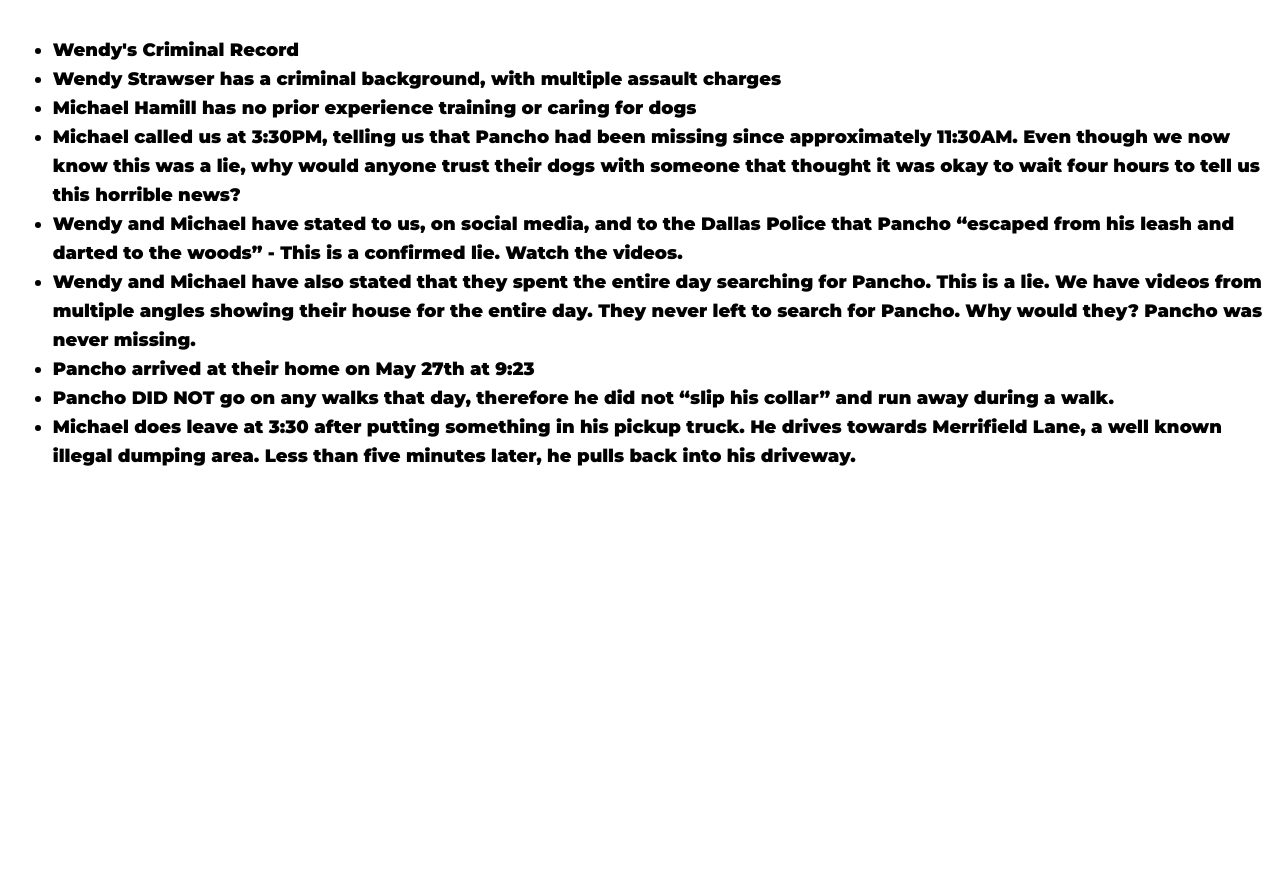
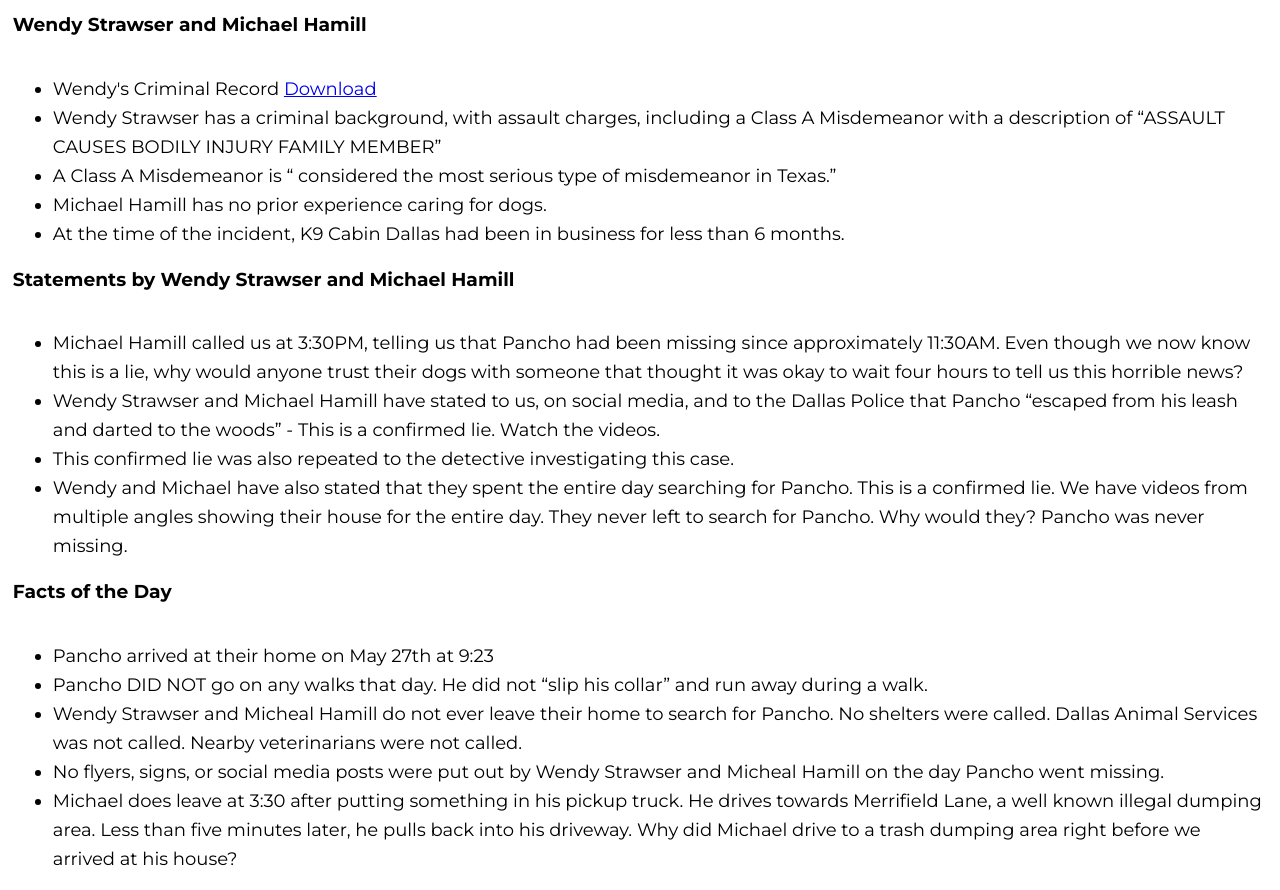
Before and after one commit to SelfTaughtCoder78704/pancho, a plain HTML site: page index.html in a window 1280 px wide. Shown: the part 9443-10333 px from the top of the page. Before the commit the page ends 9939 px from the top, so only its background shows below. Drawn offline with Linux system fonts and the light colour scheme.

Commit message:
fixes continued

```diff
--- a/index.html
+++ b/index.html
@@ -312,47 +312,21 @@
         <div class="blockTop" >
             <h2>Gallery</h2>
         </div>
-        <!-- <div class="imgGrid">
-            <img data-text="Michael end of walk - This image shows Michael Hamill near the end of
-            his walk. He has the same four dogs." src="/images/evidence-1.png" alt="Evidence photo 1">
-            <img data-text="Wendy returning - This image shows Wendy Strawser near the end of
-            her walk with five dogs. You can clearly see that Pancho is not on this
-            walk." src="/images/evidence-2.png" alt="Evidence photo 2">
-            <img data-text="Michael’s walk route - This image shows the path that Michael Hamill
-            took on his walk. Note the place where Michael says Pancho “got off the
-            leash” and notice that, if this were true, Michael continued on his walk
-            with no urgency. Michael told us that once Pancho ran away, Michael
-            immediately returned home to drop off the dogs and look for Pancho. The
-            video and walk path show that this is a complete lie." src="/images/michaelRoute.png" alt="Evidence photo 3">
-            <img data-text="Wendy’s walk route - This image shows the path that Wendy Strawser
-            took on her walk." src="/images/wendyRoute.png" alt="Evidence photo 4">
-            <img data-text="" src="/images/evidence-4.png" alt="Evidence photo 5">
-            <img data-text="Michael starts walk - This image shows Michael Hamill walking four dogs
-            on May 27th. These four dogs are Tally (a female black lab, looks like
-            Pancho but is larger and has a pink collar), a large brown poodle, an all
-            white dog, and a black and white pit bull. Pancho is not on this walk." src="/images/evidence-5.png" alt="Evidence photo 6">
-            <img data-text="Wendy starts walk - This is Wendy Straswer walking five dogs on May
-            27th. It is clear that Pancho, an all black dog, is not on this walk." src="/images/ev.png" alt="Evidence photo 7">
-            <img data-text="Wendy returning - This image shows Wendy Strawser near the end of
-            her walk with five dogs. You can clearly see that Pancho is not on this
-            walk." src="/images/ev6.png" alt="Evidence photo 8">
-        </div> -->
-
         <div class="imgGrid">
             <img data-text="Michael starts walk - This image shows Michael Hamill walking four dogs
             on May 27th. These four dogs are Tally (a female black lab, looks like
             Pancho but is larger and has a pink collar), a large brown poodle, an all
-            white dog, and a black and white pit bull. Pancho is not on this walk." src="/images/newImages/evidence-13.png" alt="Evidence photo 6">
+            white dog, and a black and white pit bull. Pancho is not on this walk." src="/images/newImages/evidence-52.png" alt="Evidence photo 6">
 
             <img data-text="Michael end of walk - This image shows Michael Hamill near the end of
-            his walk. He has the same four dogs." src="/images/newImages/evidence-52.png" alt="Evidence photo 1">
+            his walk. He has the same four dogs." src="/images/newImages/evidence-13.png" alt="Evidence photo 1">
 
             <img data-text="Wendy starts walk - This is Wendy Straswer walking five dogs on May
-            27th. It is clear that Pancho, an all black dog, is not on this walk." src="/images/newImages/ev62.png" alt="Evidence photo 7">
+            27th. It is clear that Pancho, an all black dog, is not on this walk." src="/images/newImages/ev7.png" alt="Evidence photo 7">
 
             <img data-text="Wendy returning - This image shows Wendy Strawser near the end of
             her walk with five dogs. You can clearly see that Pancho is not on this
-            walk." src="/images/newImages/ev7.png" alt="Evidence photo 8">
+            walk." src="/images/newImages/ev62.png" alt="Evidence photo 8">
 
             <img data-text="Michael’s walk route - This image shows the path that Michael Hamill
             took on his walk. Note the place where Michael says Pancho “got off the
@@ -384,24 +358,47 @@
             <h2>Facts</h2>
         </div>
         <div class="factsBody">
+            <h3>Wendy Strawser and Michael Hamill</h3>
             <ul>
-                <li>Wendy's Criminal Record</li>
-                <li>Wendy Strawser has a criminal background, with multiple assault charges</li>
-                <li>Michael Hamill has no prior experience training or caring for dogs</li>
-                <li>Michael called us at 3:30PM, telling us that Pancho had been missing since approximately 11:30AM.
-                    Even though we now know this was a lie, why would anyone trust their dogs with someone that thought
-                    it was okay to wait four hours to tell us this horrible news?</li>
-                <li>Wendy and Michael have stated to us, on social media, and to the Dallas Police that Pancho “escaped
-                    from his leash and darted to the woods” - This is a confirmed lie. Watch the videos.</li>
-                <li>Wendy and Michael have also stated that they spent the entire day searching for Pancho. This is a
-                    lie. We have videos from multiple angles showing their house for the entire day. They never left to
-                    search for Pancho. Why would they? Pancho was never missing.</li>
+                <li>Wendy's Criminal Record <a href="/criminal_background.pdf">Download</a></li>
+                <li>Wendy Strawser has a criminal background, with assault charges, including a Class
+                    A Misdemeanor with a description of “ASSAULT CAUSES BODILY INJURY FAMILY
+                    MEMBER”</li>
+                <li>A Class A Misdemeanor is “ considered the most serious type of misdemeanor in
+                    Texas.”</li>
+                <li>Michael Hamill has no prior experience caring for dogs.</li>
+                <li>At the time of the incident, K9 Cabin Dallas had been in business for less than 6
+                    months.</li>
+            </ul>
+            <h3>Statements by Wendy Strawser and Michael Hamill</h3>
+            <ul>
+                <li>Michael Hamill called us at 3:30PM, telling us that Pancho had been missing since
+                    approximately 11:30AM. Even though we now know this is a lie, why would anyone
+                    trust their dogs with someone that thought it was okay to wait four hours to tell us
+                    this horrible news?</li>
+                <li>Wendy Strawser and Michael Hamill have stated to us, on social media, and to the
+                    Dallas Police that Pancho “escaped from his leash and darted to the woods” - This is
+                    a confirmed lie. Watch the videos.</li>
+                <li>This confirmed lie was also repeated to the detective investigating this case.</li>
+                <li>Wendy and Michael have also stated that they spent the entire day searching for
+                    Pancho. This is a confirmed lie. We have videos from multiple angles showing their
+                    house for the entire day. They never left to search for Pancho. Why would they?
+                    Pancho was never missing.</li>
+            </ul>
+            <h3>Facts of the Day</h3>
+            <ul>
                 <li>Pancho arrived at their home on May 27th at 9:23</li>
-                <li>Pancho DID NOT go on any walks that day, therefore he did not “slip his collar” and run away during
-                    a walk.</li>
-                <li>Michael does leave at 3:30 after putting something in his pickup truck. He drives towards Merrifield
-                    Lane, a well known illegal dumping area. Less than five minutes later, he pulls back into his
-                    driveway.</li>
+                <li>Pancho DID NOT go on any walks that day. He did not “slip his collar” and run away
+                    during a walk.</li>
+                <li>Wendy Strawser and Micheal Hamill do not ever leave their home to search for
+                    Pancho. No shelters were called. Dallas Animal Services was not called. Nearby
+                    veterinarians were not called.</li>
+                <li>No flyers, signs, or social media posts were put out by Wendy Strawser and Micheal
+                    Hamill on the day Pancho went missing.</li>
+                <li>Michael does leave at 3:30 after putting something in his pickup truck. He drives
+                    towards Merrifield Lane, a well known illegal dumping area. Less than five minutes
+                    later, he pulls back into his driveway. Why did Michael drive to a trash dumping area
+                    right before we arrived at his house?</li>
             </ul>
         </div>
     </div>
--- a/style.css
+++ b/style.css
@@ -473,7 +473,7 @@ transition: 0.5s;
 
 .factsBody li {
 font-style: normal;
-font-weight: 900;
+font-weight: normal;
 font-size: 18px;
 line-height: 29px;
 }
@@ -642,7 +642,9 @@ line-height: 29px;
         font-size: 1rem;
     }
 
-
+    #facts h3 {
+        text-align: center;
+    }
 
 
     #vidBtn {
```
Also changed, not shown: 1 other file.
